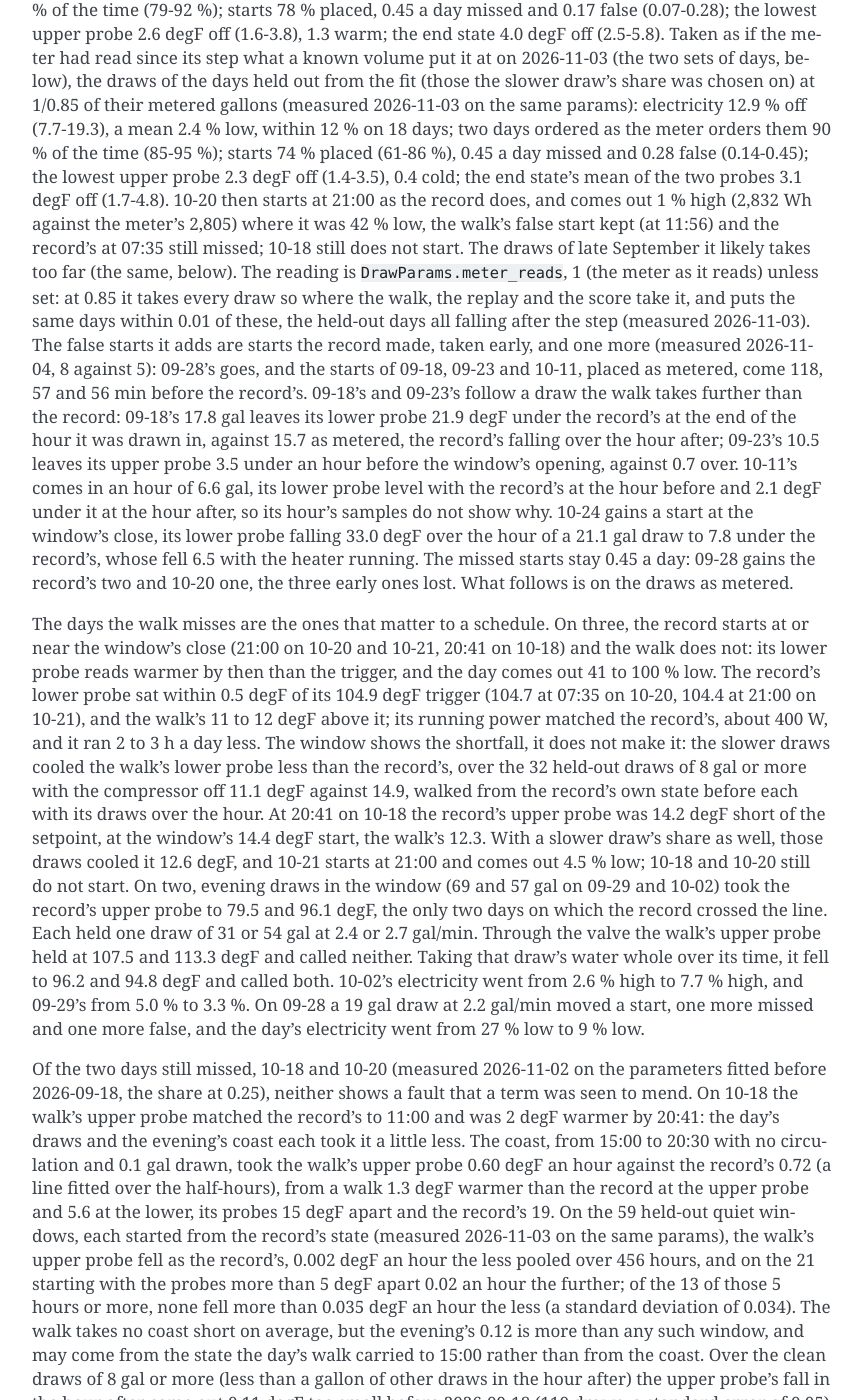
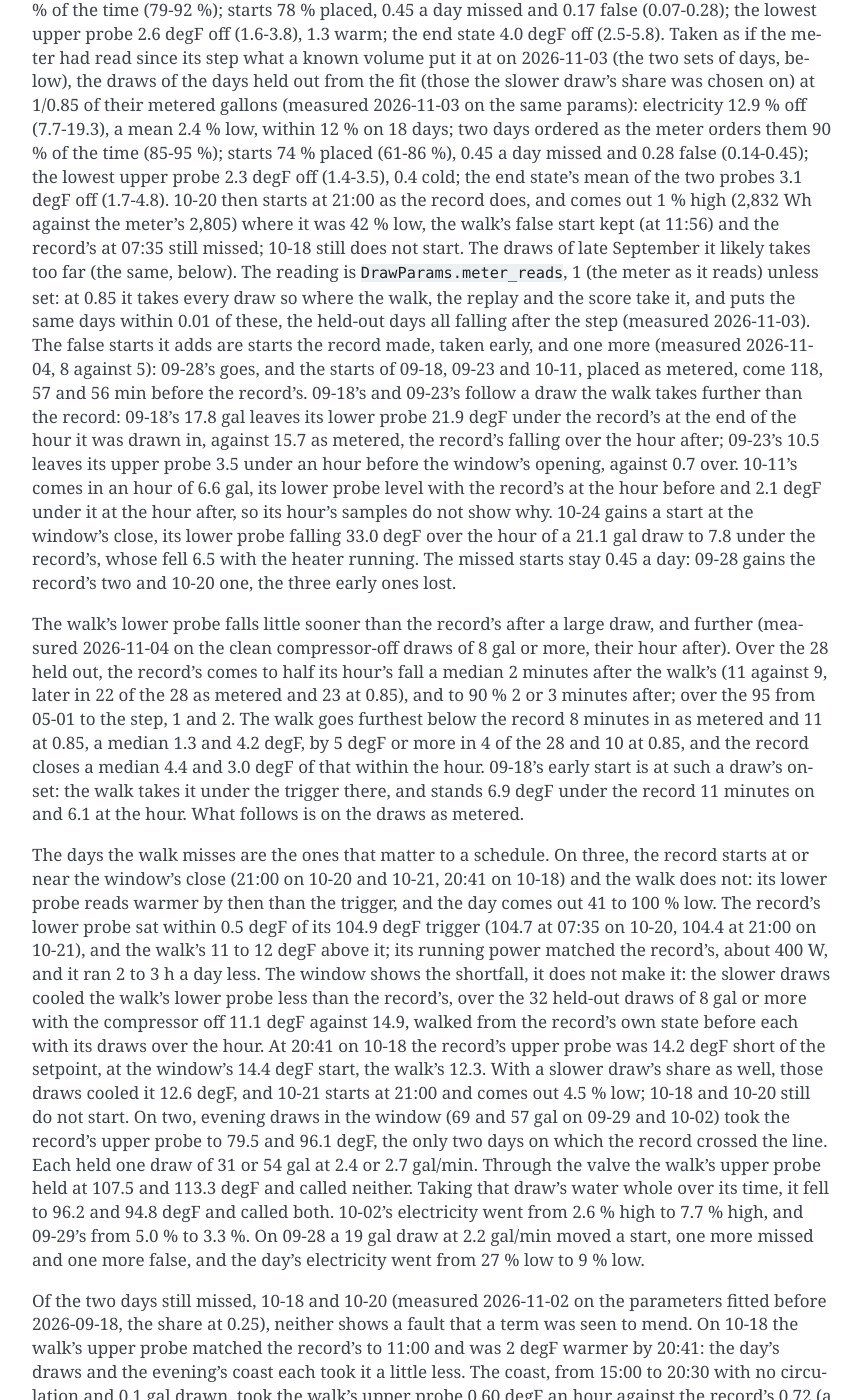
Before and after one commit to eman/nwp500-python, a Sphinx documentation site: the page built from docs/explanation/simulator.rst, in a window 1280 px wide and 1400 px high, scrolled down 11289 px. Shown: the whole window, without its empty margins (338-1200 px from the left). Built offline with Sphinx 7.4.7, drawn with Linux system fonts in a browser that asks for light colours.

Commit message:
docs(sim): after a large draw the walk's lower probe falls further than the record's, not much sooner

```diff
--- a/docs/explanation/simulator.rst
+++ b/docs/explanation/simulator.rst
@@ -669,7 +669,20 @@ after, so its hour's samples do not show why. 10-24 gains a start at the
 window's close, its lower probe falling 33.0 degF over the hour of a
 21.1 gal draw to 7.8 under the record's, whose fell 6.5 with the heater
 running. The missed starts stay 0.45 a day: 09-28 gains the record's two
-and 10-20 one, the three early ones lost. What follows is on the draws
+and 10-20 one, the three early ones lost.
+
+The walk's lower probe falls little sooner than the record's after a
+large draw, and further (measured 2026-11-04 on the clean compressor-off
+draws of 8 gal or more, their hour after). Over the 28 held out, the
+record's comes to half its hour's fall a median 2 minutes after the
+walk's (11 against 9, later in 22 of the 28 as metered and 23 at 0.85),
+and to 90 % 2 or 3 minutes after; over the 95 from 05-01 to the step, 1
+and 2. The walk goes furthest below the record 8 minutes in as metered
+and 11 at 0.85, a median 1.3 and 4.2 degF, by 5 degF or more in 4 of the
+28 and 10 at 0.85, and the record closes a median 4.4 and 3.0 degF of
+that within the hour. 09-18's early start is at such a draw's onset: the
+walk takes it under the trigger there, and stands 6.9 degF under the
+record 11 minutes on and 6.1 at the hour. What follows is on the draws
 as metered.
 
 The days the walk misses are the ones that matter to a schedule. On
```
